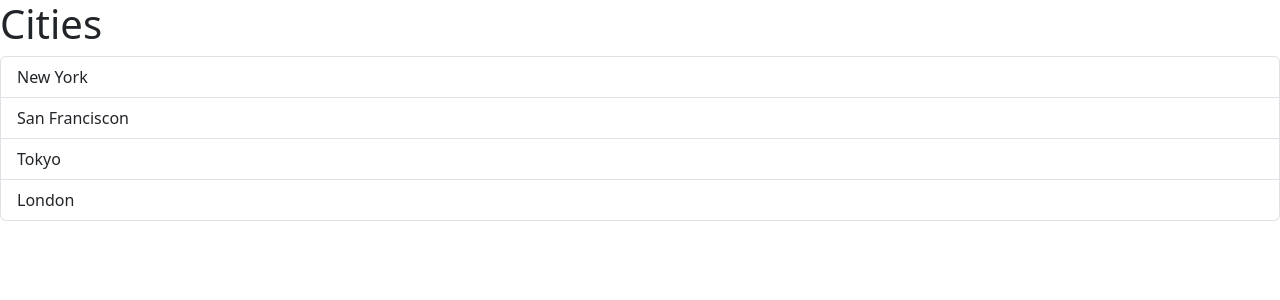
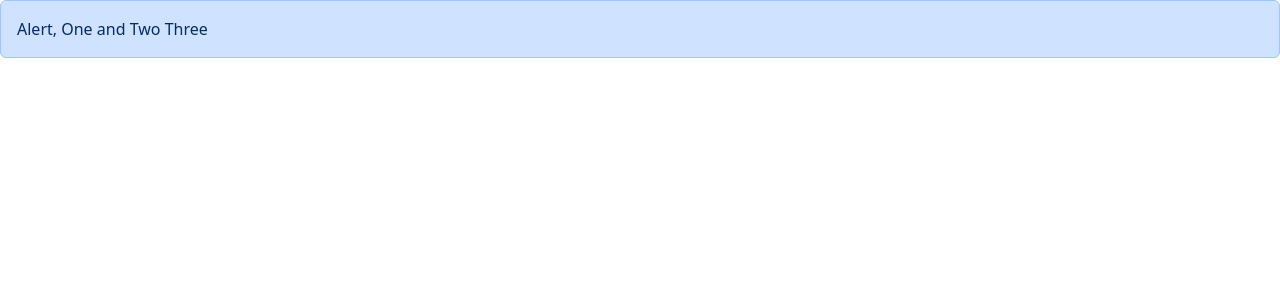
Before and after one commit to yordiyes/React, a React (Vite) app in the folder First_react_app/: page / in a window 1280 px wide. Shown: the top 300 px of the page. Built offline with nearby package versions, Linux system fonts and the light colour scheme.

Commit message:
children props

```diff
--- a/First_react_app/src/App.tsx
+++ b/First_react_app/src/App.tsx
@@ -1,18 +1,13 @@
-import ListGroup from "./components/ListGroup";
+import Alert from "./components/Alert";
 
 function App() {
-  let items = ["New York", "San Franciscon", "Tokyo", "London"];
-  let handleSelectItem = (item: string) => {
-    console.log(item);
-  };
 
   return (
-    <div>
-      <ListGroup
-        items={items}
-        heading={"Cities"}
-        onSelectItem={handleSelectItem}
-      />
+    <div className="alert alert-primary">
+      <Alert>
+        One and Two
+        <span> Three</span>
+      </Alert>
     </div>
   );
 }
--- /dev/null
+++ b/First_react_app/src/components/Alert.tsx
@@ -0,0 +1,13 @@
+import { ReactNode } from "react";
+
+interface Props{
+    children: ReactNode;
+}
+
+function Alert({children}: Props){
+    return <div>
+        Alert, {children}
+    </div>
+}
+
+export default Alert;
```
Also changed, not shown: First_react_app/src/components/Button.tsx (added, +9 -0 lines).
